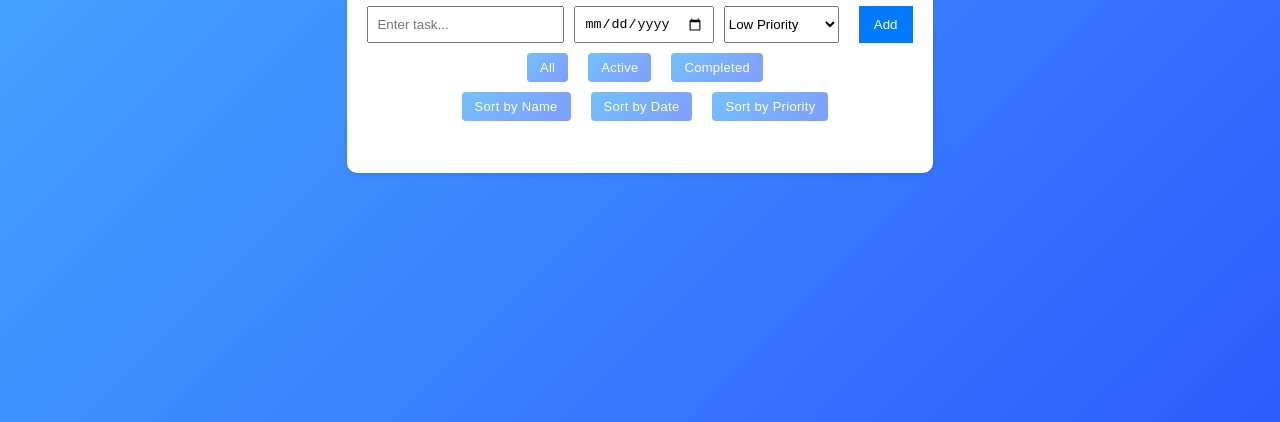
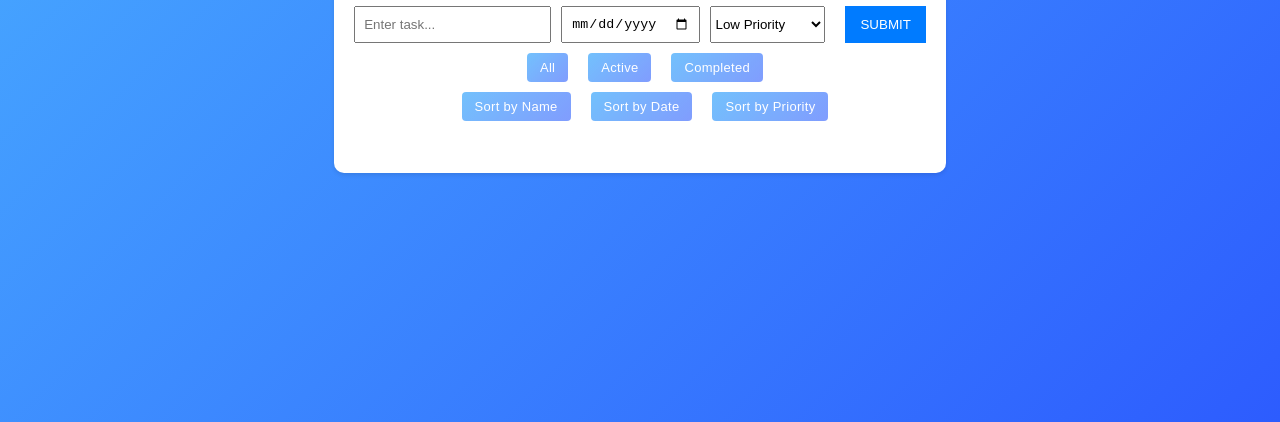
Before and after one commit to irachrist1/to-do-manager, a plain HTML site: page index.html in a window 1280 px wide. Shown: the part 378-800 px from the top of the page. Drawn offline with Linux system fonts and the light colour scheme.

Commit message:
COMMITTING THE COMMENTS CHANGED
this is the first commit to change the comments and layout for the buttons

```diff
--- a/index.html
+++ b/index.html
@@ -1,16 +1,17 @@
+
 <!DOCTYPE html>
 <html lang="en">
 <link rel="stylesheet" href="styles.css">
 <body>
   <div class="container">
-
+<!-- DARK MODE SETTINGS -->
     <div class="dark-mode-switch">
       <label for="darkModeToggle">Dark Mode:</label>
       <input type="checkbox" id="darkModeToggle">
     </div>
 
     <h1>To-Do List</h1>
-
+<!-- DESIGN LAYOUT ELEMENTS -->
     <div class="input-container">
       <input type="text" id="taskInput" class="task-input" placeholder="Enter task...">
       <input type="date" id="dueDateInput" class="due-date-input">
@@ -19,15 +20,15 @@
         <option value="medium">Medium Priority</option>
         <option value="high">High Priority</option>
       </select>
-      <button onclick="addTask()">Add</button>
+      <button onclick="addTask()">SUBMIT</button>
     </div>
-
+<!-- filter-containerS AND DESIGNS LAYOUT -->
     <div class="filter-container">
       <button class="clear-btn" onclick="filterTasks('all')">All</button>
       <button class="clear-btn" onclick="filterTasks('active')">Active</button>
       <button class="clear-btn" onclick="filterTasks('completed')">Completed</button>
     </div>
-
+<!-- SORTING CONTAINER  -->
     <div class="sort-container">
       <button class="clear-btn" onclick="sortTasks('name')">Sort by Name</button>
       <button class="clear-btn" onclick="sortTasks('date')">Sort by Date</button>
@@ -36,7 +37,7 @@
 
     <ul id="taskList"></ul>
   </div>
-
+<!-- EDIT,DELETE,SAVE,CANCEL  -->
   <div id="editTaskModal" class="modal">
     <div class="modal-content">
       <h2>Edit Task</h2>
--- a/styles.css
+++ b/styles.css
@@ -1,3 +1,4 @@
+/* IMPORTING THE FONTS FROM GOOGLE FONTS  */
 @import url('https://fonts.googleapis.com/css2?family=Poppins:wght@400;500;600;700&display=swap');
 
     body {
```
Also changed, not shown: script.js (+7 -3 lines).
